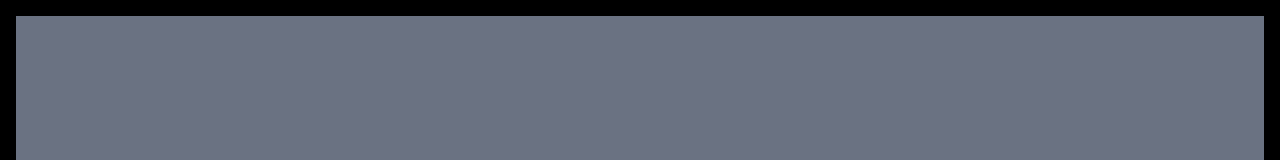
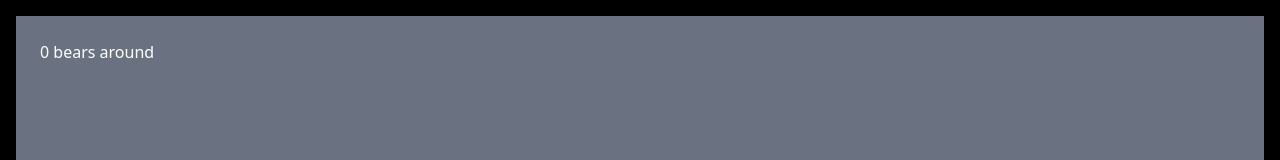
Before and after one commit to VladimirKobranov/configurator-web-building-v2, a React (Vite) app: page / in a window 1280 px wide. Shown: the top 160 px of the page. Built offline with nearby package versions, Linux system fonts and the light colour scheme; the HTML template or start-up script is replaced by a standard one.

Commit message:
store init

```diff
--- a/package.json
+++ b/package.json
@@ -14,7 +14,8 @@
     "@types/three": "^0.181.0",
     "react": "^19.2.0",
     "react-dom": "^19.2.0",
-    "three": "^0.181.2"
+    "three": "^0.181.2",
+    "zustand": "^5.0.9"
   },
   "devDependencies": {
     "@eslint/js": "^9.39.1",
--- a/src/App.tsx
+++ b/src/App.tsx
@@ -2,6 +2,18 @@ import * as THREE from "three";
 import { useRef, useState } from "react";
 import { Canvas, useFrame } from "@react-three/fiber";
 import type { ThreeElements } from "@react-three/fiber";
+
+import { useBearStore } from "./store";
+
+function BearCounter() {
+  // Select only 'bears' to avoid unnecessary re-renders
+  const bears = useBearStore((s) => s.bears);
+  return (
+    <h1 className="z-100 text-white fixed top-10 left-10">
+      {bears} bears around
+    </h1>
+  );
+}
 
 function Box(props: ThreeElements["mesh"]) {
   const meshRef = useRef<THREE.Mesh>(null!);
@@ -39,6 +51,8 @@ export default function App() {
         <Box position={[-1.2, 0, 0]} />
         <Box position={[1.2, 0, 0]} />
       </Canvas>
+
+      <BearCounter />
     </div>
   );
 }
--- /dev/null
+++ b/src/store/index.ts
@@ -0,0 +1,16 @@
+// store.ts
+import { create } from "zustand";
+
+// Define types for state & actions
+interface BearState {
+  bears: number;
+  food: string;
+  feed: (food: string) => void;
+}
+
+// Create store using the curried form of `create`
+export const useBearStore = create<BearState>()((set) => ({
+  bears: 0,
+  food: "honey",
+  feed: (food) => set(() => ({ food })),
+}));
```
Also changed, not shown: 1 other file (tests, documents, lock files or other folders).
